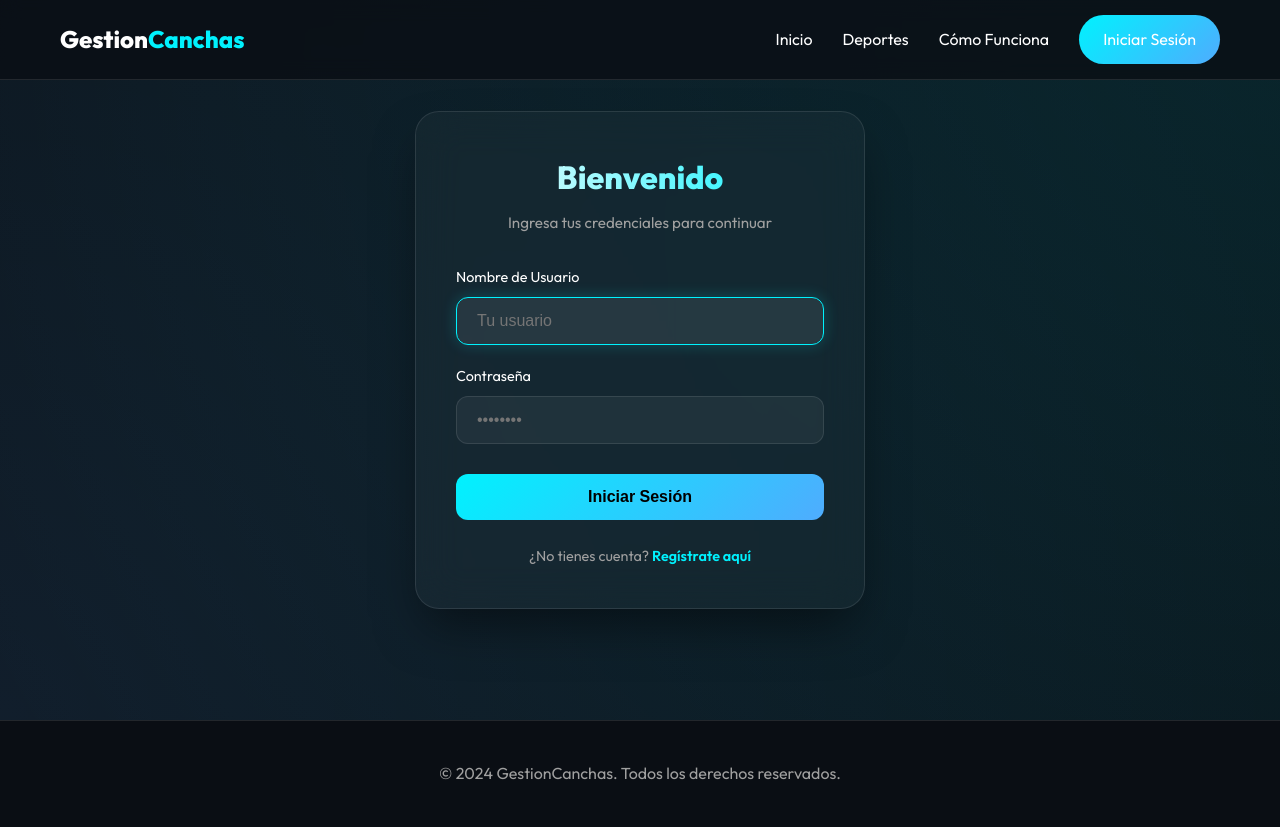
After one commit to MateoSanzEafit/GestionReservas, a Django app: page /accounts/login/ in a window 1280 px wide. The commit adds this page. Run offline with Django 5.2, Linux system fonts and the light colour scheme.

Commit message:
Login y acceso a horario

```diff
--- a/gestion_canchas/settings.py
+++ b/gestion_canchas/settings.py
@@ -121,3 +121,7 @@ STATIC_URL = 'static/'
 # https://docs.djangoproject.com/en/5.2/ref/settings/#default-auto-field
 
 DEFAULT_AUTO_FIELD = 'django.db.models.BigAutoField'
+
+# Authentication URLs
+LOGIN_REDIRECT_URL = '/'
+LOGOUT_REDIRECT_URL = '/'
--- a/gestion_canchas/urls.py
+++ b/gestion_canchas/urls.py
@@ -19,5 +19,6 @@ from django.urls import path, include
 
 urlpatterns = [
     path('admin/', admin.site.urls),
+    path('accounts/', include('django.contrib.auth.urls')),
     path('', include('reservas.urls')),
 ]
--- a/reservas/templates/base.html
+++ b/reservas/templates/base.html
@@ -1,6 +1,7 @@
 {% load static %}
 <!DOCTYPE html>
 <html lang="es">
+
 <head>
     <meta charset="UTF-8">
     <meta name="viewport" content="width=device-width, initial-scale=1.0">
@@ -13,6 +14,7 @@
     <link rel="stylesheet" href="{% static 'reservas/css/style.css' %}">
     {% block extra_css %}{% endblock %}
 </head>
+
 <body>
     <nav class="navbar">
         <div class="container">
@@ -21,7 +23,19 @@
                 <li><a href="#home">Inicio</a></li>
                 <li><a href="#sports">Deportes</a></li>
                 <li><a href="#how-it-works">Cómo Funciona</a></li>
+                {% if user.is_authenticated %}
                 <li><a href="/admin" class="btn btn-secondary">Admin</a></li>
+                <li>
+                    <form action="{% url 'logout' %}" method="post" style="display:inline;">
+                        {% csrf_token %}
+                        <button type="submit" class="btn btn-secondary"
+                            style="background:none; border:1px solid var(--accent); color:var(--accent); cursor:pointer;">Cerrar
+                            Sesión</button>
+                    </form>
+                </li>
+                {% else %}
+                <li><a href="{% url 'login' %}" class="btn btn-primary">Iniciar Sesión</a></li>
+                {% endif %}
             </ul>
         </div>
     </nav>
@@ -38,4 +52,5 @@
 
     {% block extra_js %}{% endblock %}
 </body>
+
 </html>
--- /dev/null
+++ b/reservas/templates/registration/login.html
@@ -0,0 +1,177 @@
+{% extends 'base.html' %}
+{% load static %}
+
+{% block title %}Iniciar Sesión - GestionCanchas{% endblock %}
+
+{% block extra_css %}
+<style>
+    .login-wrapper {
+        min-height: calc(100vh - 80px);
+        /* Adjust for navbar */
+        display: flex;
+        align-items: center;
+        justify-content: center;
+        background: radial-gradient(circle at top right, rgba(0, 242, 254, 0.1), transparent),
+            radial-gradient(circle at bottom left, rgba(79, 172, 254, 0.1), transparent);
+        padding: 20px;
+    }
+
+    .login-card {
+        background: rgba(255, 255, 255, 0.03);
+        backdrop-filter: blur(20px);
+        -webkit-backdrop-filter: blur(20px);
+        border: 1px solid rgba(255, 255, 255, 0.1);
+        border-radius: 24px;
+        padding: 40px;
+        width: 100%;
+        max-width: 450px;
+        box-shadow: 0 25px 50px -12px rgba(0, 0, 0, 0.5);
+        animation: fadeIn 0.8s ease-out;
+    }
+
+    @keyframes fadeIn {
+        from {
+            opacity: 0;
+            transform: translateY(20px);
+        }
+
+        to {
+            opacity: 1;
+            transform: translateY(0);
+        }
+    }
+
+    .login-header {
+        text-align: center;
+        margin-bottom: 30px;
+    }
+
+    .login-header h2 {
+        font-size: 2rem;
+        font-weight: 800;
+        margin-bottom: 8px;
+        background: linear-gradient(to right, #fff, var(--primary));
+        -webkit-background-clip: text;
+        background-clip: text;
+        -webkit-text-fill-color: transparent;
+    }
+
+    .login-header p {
+        color: var(--text-muted);
+        font-size: 0.95rem;
+    }
+
+    .form-group {
+        margin-bottom: 20px;
+    }
+
+    .form-group label {
+        display: block;
+        margin-bottom: 8px;
+        font-weight: 500;
+        color: var(--text);
+        font-size: 0.9rem;
+    }
+
+    .form-group input {
+        width: 100%;
+        padding: 14px 20px;
+        background: rgba(255, 255, 255, 0.05);
+        border: 1px solid rgba(255, 255, 255, 0.1);
+        border-radius: 12px;
+        color: #fff;
+        font-size: 1rem;
+        transition: all 0.3s;
+        outline: none;
+    }
+
+    .form-group input:focus {
+        border-color: var(--primary);
+        background: rgba(255, 255, 255, 0.08);
+        box-shadow: 0 0 15px rgba(0, 242, 254, 0.2);
+    }
+
+    .login-btn {
+        width: 100%;
+        padding: 14px;
+        border: none;
+        border-radius: 12px;
+        background: linear-gradient(135deg, var(--primary), var(--secondary));
+        color: #000;
+        font-weight: 700;
+        font-size: 1rem;
+        cursor: pointer;
+        transition: all 0.3s;
+        margin-top: 10px;
+    }
+
+    .login-btn:hover {
+        transform: translateY(-2px);
+        box-shadow: 0 10px 20px rgba(0, 242, 254, 0.4);
+    }
+
+    .error-msg {
+        background: rgba(255, 59, 48, 0.1);
+        border: 1px solid rgba(255, 59, 48, 0.3);
+        color: #ff3b30;
+        padding: 12px;
+        border-radius: 10px;
+        margin-bottom: 20px;
+        font-size: 0.9rem;
+        text-align: center;
+    }
+
+    .login-footer {
+        text-align: center;
+        margin-top: 25px;
+        font-size: 0.9rem;
+        color: var(--text-muted);
+    }
+
+    .login-footer a {
+        color: var(--primary);
+        text-decoration: none;
+        font-weight: 600;
+    }
+
+    .login-footer a:hover {
+        text-decoration: underline;
+    }
+</style>
+{% endblock %}
+
+{% block content %}
+<div class="login-wrapper">
+    <div class="login-card">
+        <div class="login-header">
+            <h2>Bienvenido</h2>
+            <p>Ingresa tus credenciales para continuar</p>
+        </div>
+
+        {% if form.errors %}
+        <div class="error-msg">
+            Usuario o contraseña incorrectos. Por favor intenta de nuevo.
+        </div>
+        {% endif %}
+
+        <form method="post" action="{% url 'login' %}">
+            {% csrf_token %}
+            <div class="form-group">
+                <label for="id_username">Nombre de Usuario</label>
+                <input type="text" name="username" id="id_username" placeholder="Tu usuario" required autofocus>
+            </div>
+
+            <div class="form-group">
+                <label for="id_password">Contraseña</label>
+                <input type="password" name="password" id="id_password" placeholder="••••••••" required>
+            </div>
+
+            <button type="submit" class="login-btn">Iniciar Sesión</button>
+        </form>
+
+        <div class="login-footer">
+            ¿No tienes cuenta? <a href="{% url 'signup' %}">Regístrate aquí</a>
+        </div>
+    </div>
+</div>
+{% endblock %}
--- a/reservas/templates/reservas/index.html
+++ b/reservas/templates/reservas/index.html
@@ -26,6 +26,8 @@
                 <div class="sport-card-content">
                     <h3>Fútbol</h3>
                     <p>Gramilla sintética de última generación. Iluminación profesional.</p>
+                    <a href="{% url 'reservar_deporte' 'Fútbol' %}" class="btn btn-primary"
+                        style="margin-top: 15px; width: 100%; text-align: center;">Reservar Ahora</a>
                 </div>
             </div>
             <div class="sport-card">
@@ -33,6 +35,8 @@
                 <div class="sport-card-content">
                     <h3>Tenis</h3>
                     <p>Canchas de polvo de ladrillo y superficie dura certificadas.</p>
+                    <a href="{% url 'reservar_deporte' 'Tenis' %}" class="btn btn-primary"
+                        style="margin-top: 15px; width: 100%; text-align: center;">Reservar Ahora</a>
                 </div>
             </div>
             <div class="sport-card">
@@ -40,6 +44,8 @@
                 <div class="sport-card-content">
                     <h3>Pádel</h3>
                     <p>Panorámicas de vidrio templado. El deporte que está revolucionando.</p>
+                    <a href="{% url 'reservar_deporte' 'Pádel' %}" class="btn btn-primary"
+                        style="margin-top: 15px; width: 100%; text-align: center;">Reservar Ahora</a>
                 </div>
             </div>
         </div>
--- a/reservas/urls.py
+++ b/reservas/urls.py
@@ -3,5 +3,7 @@ from . import views
 
 urlpatterns = [
     path("", views.index, name="index"),
+    path("signup/", views.SignUpView.as_view(), name="signup"),
+    path("reservar/<str:deporte>/", views.ReservaDeporteView.as_view(), name="reservar_deporte"),
     path("reservas/crear/", views.CrearReservaView.as_view(), name="crear_reserva"),
 ]
```
Also changed, not shown: reservas/templates/registration/signup.html (added, +185 -0 lines), reservas/templates/reservas/reservar_deporte.html (added, +241 -0 lines), reservas/views.py (+56 -10 lines), seed_canchas.py (added, +24 -0 lines).
